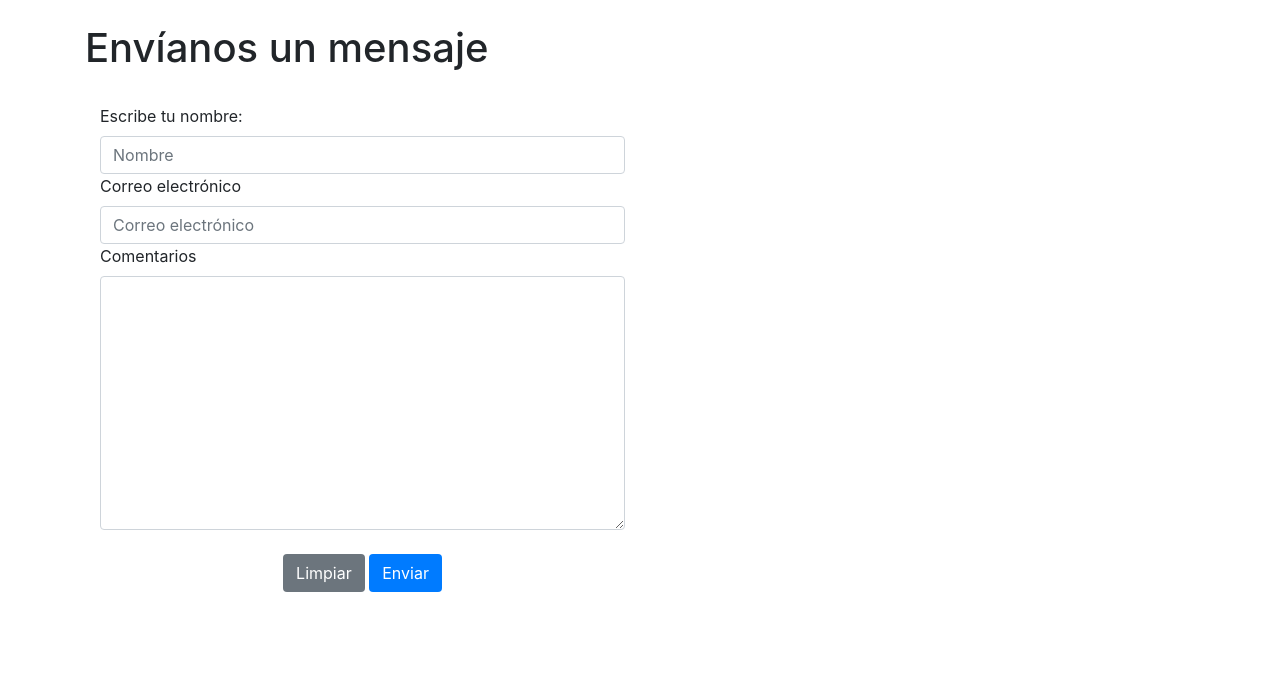
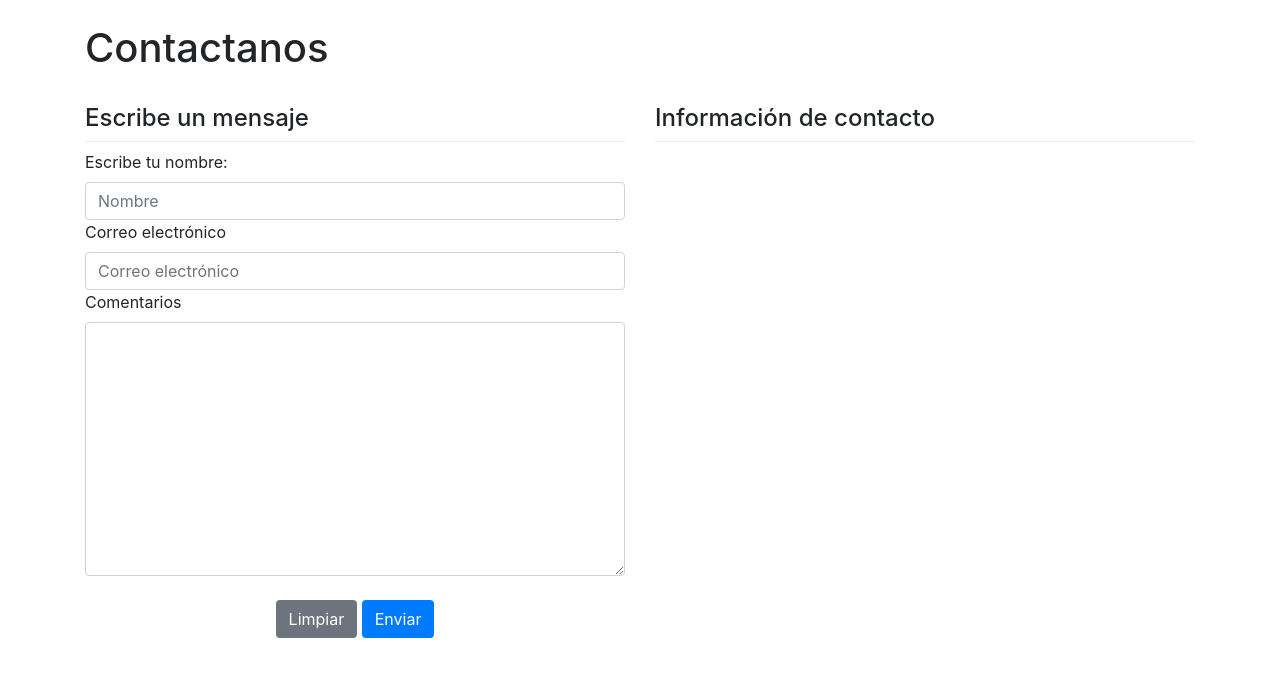
Before and after one commit to diego-madrigal/solucionestai, a PHP site: page /contacto in a window 1280 px wide. Shown: the part 56-733 px from the top of the page. Run offline with PHP 8.4, Linux system fonts and the light colour scheme; some libraries are stand-ins or nearby versions.

Commit message:
SE COMENZO A INGRESAR LA INFORMACION DE CONTACTO

```diff
--- a/contacto.php
+++ b/contacto.php
@@ -1,5 +1,6 @@
 <!DOCTYPE html>
 <html lang="en">
+
 <head>
     <meta charset="UTF-8">
     <meta name="viewport" content="width=device-width, initial-scale=1.0">
@@ -8,15 +9,21 @@
     <link rel="stylesheet" href="css/bootstrap.min.css">
     <link rel="stylesheet" href="https://cdnjs.cloudflare.com/ajax/libs/font-awesome/5.8.1/css/all.css">
 </head>
+
 <body>
     <!-- IMPORTACION DE CABECERA -->
     <?php include_once("partials/header.php"); ?>
 
     <!-- CONTENIDO DE LA PÁGINA -->
     <div class="container">
+
         <br>
-        <h1>Envíanos un mensaje</h1><br>
+        <h1>Contactanos</h1><br>
+        <!-- INICIA FORMULARIO DE CONTACTO -->
+        <div class="row">
             <div class="col-6">
+                <h4>Escribe un mensaje</h4>
+                <div class="dropdown-divider"></div>
                 <form action="" method="post">
                     <label for="nombre">Escribe tu nombre:</label>
                     <input type="text" id="nombre" class="form-control" placeholder="Nombre">
@@ -30,20 +37,29 @@
                     </center>
                 </form>
             </div>
+            <!-- TERMINA FORMULARIO DE CONTACTO -->
+
+            <div class="col-6 left">
+                <h4>Información de contacto</h4>
+                <li class="dropdown-divider" style="color: #000; backgound-color: #000;"></li>
+
+            </div>
+        </div>
     </div>
     <!-- SCRIPTS -->
     <script src="js/jquery.min.js"></script>
     <script src="js/bootstrap.min.js"></script>
     <script>
-
     var pagina = window.location.pathname;
-        $(document).ready(function(){
-            if(pagina == "/solucionestai/soluciones/contacto" || pagina == "/solucionestai/soluciones/contacto.php" ){
+    $(document).ready(function() {
+        if (pagina == "/solucionestai/soluciones/contacto" || pagina ==
+            "/solucionestai/soluciones/contacto.php") {
             $("#link-contacto").addClass("active");
-            }else{
+        } else {
             $("#link-contacto").removeClass("active");
         }
     });
     </script>
 </body>
+
 </html>
```
Lines whose indentation alone changed are shown as unchanged.
